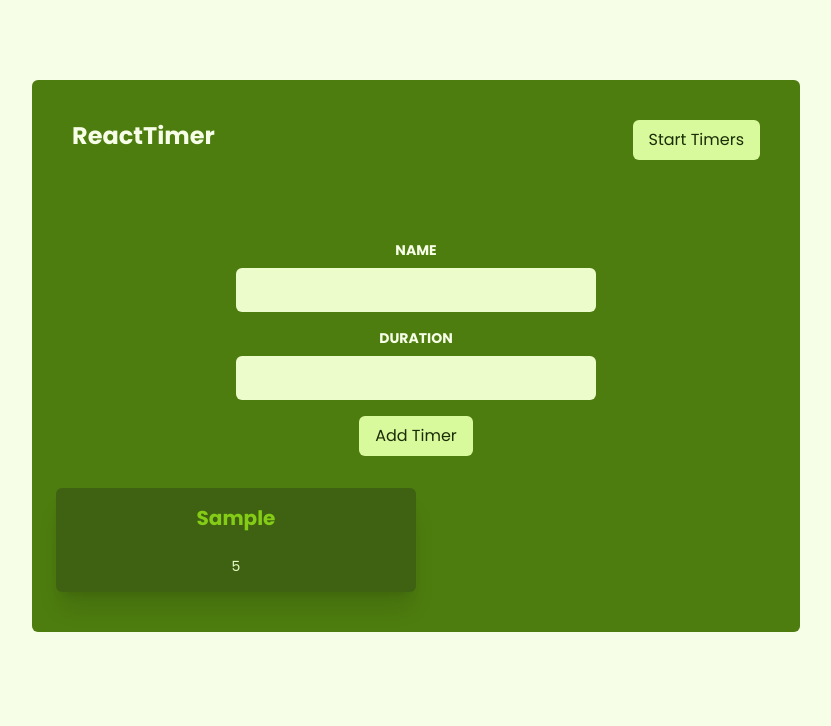
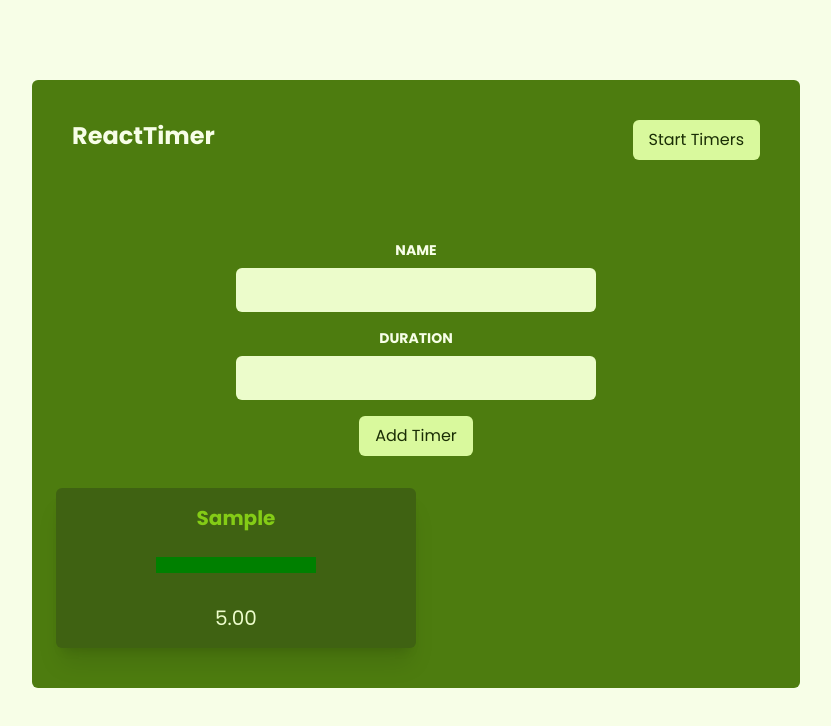
Before and after one commit to didoslavov/React-TypeScript---The-Practical-Guide, a React (Vite) app in the folder adv-components/: page / in a window 1280 px wide. Both pictures are taken after typing "Sample", "5" into the empty fields and a click on the button "Add Timer". Shown: the top 726 px of the page, without its empty margins (224-1055 px from the left). Built offline with nearby package versions, Linux system fonts and the light colour scheme.

Commit message:
add stop/start timer functionality

```diff
--- a/adv-components/src/components/Timer.tsx
+++ b/adv-components/src/components/Timer.tsx
@@ -1,11 +1,36 @@
+import { useEffect, useState } from 'react';
 import { type Timer as TimerProps } from '../store/timers-context';
 import Container from './ui/Container';
+import { useTimersContext } from '../hooks/use-timers-context';
 
 const Timer = ({ name, duration }: TimerProps) => {
+    const [remainingTime, setRemainingTime] = useState(duration * 1000);
+    const formatedFormatedTime = (remainingTime / 1000).toFixed(2);
+    const { isRunning } = useTimersContext();
+
+    useEffect(() => {
+        const interval = setInterval(() => {
+            setRemainingTime((prev) => {
+                if (prev <= 0) {
+                    clearInterval(interval);
+                    return 0;
+                }
+                return prev - 50;
+            });
+        }, 50);
+
+        if (!isRunning) return clearInterval(interval);
+
+        return () => clearInterval(interval);
+    }, [isRunning]);
+
     return (
         <Container as="article" className="bg-lime-800 shadow-xl flex flex-col items-center gap-6 py-4 rounded-md">
             <h2 className="text-xl font-semibold text-lime-500">{name}</h2>
-            <p className="text-sm text-lime-100">{duration}</p>
+            <p>
+                <progress max={duration * 1000} value={remainingTime} className="rounded-md" />
+            </p>
+            <p className="text-xl text-lime-100">{formatedFormatedTime}</p>
         </Container>
     );
 };
```
